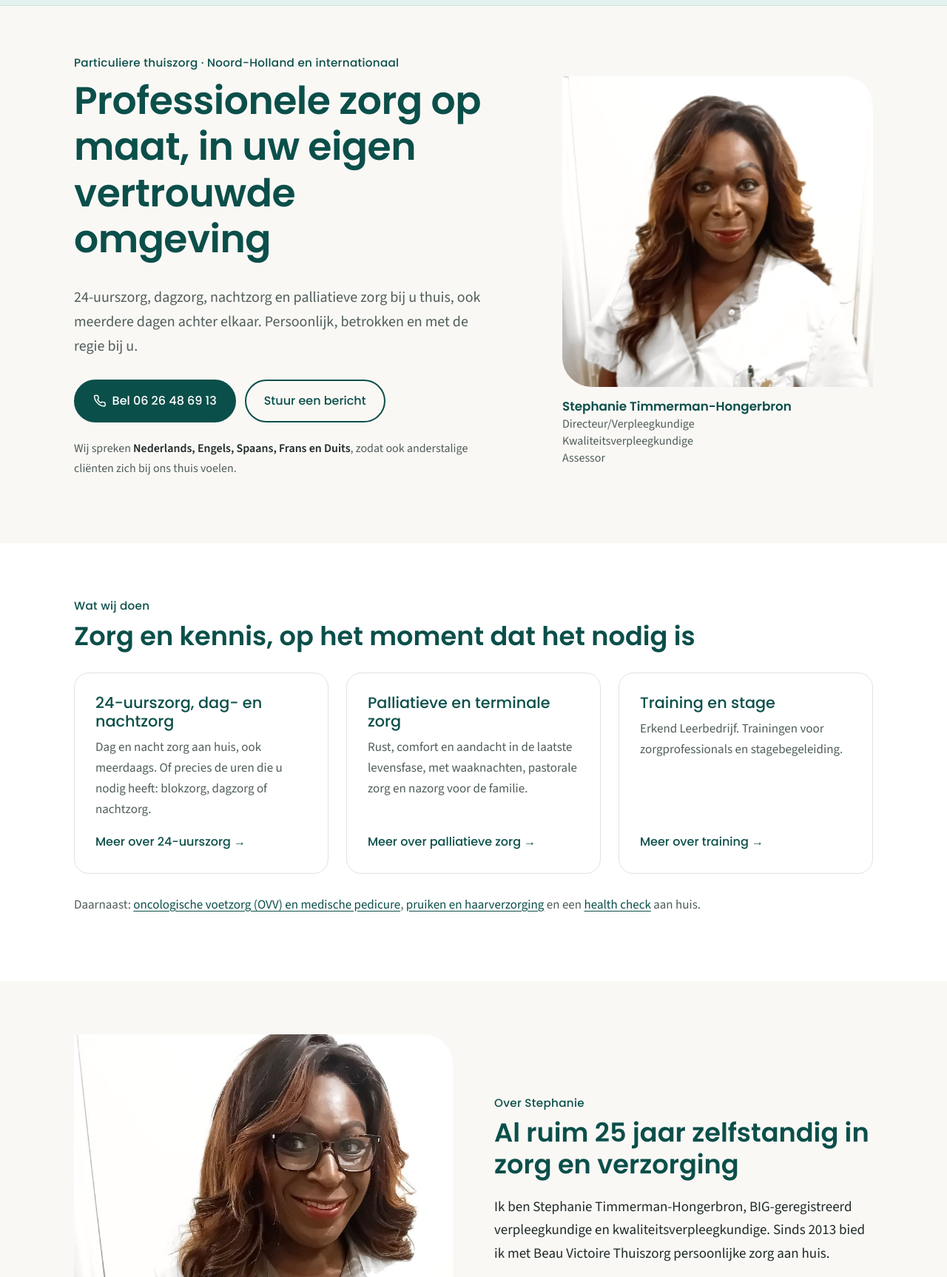
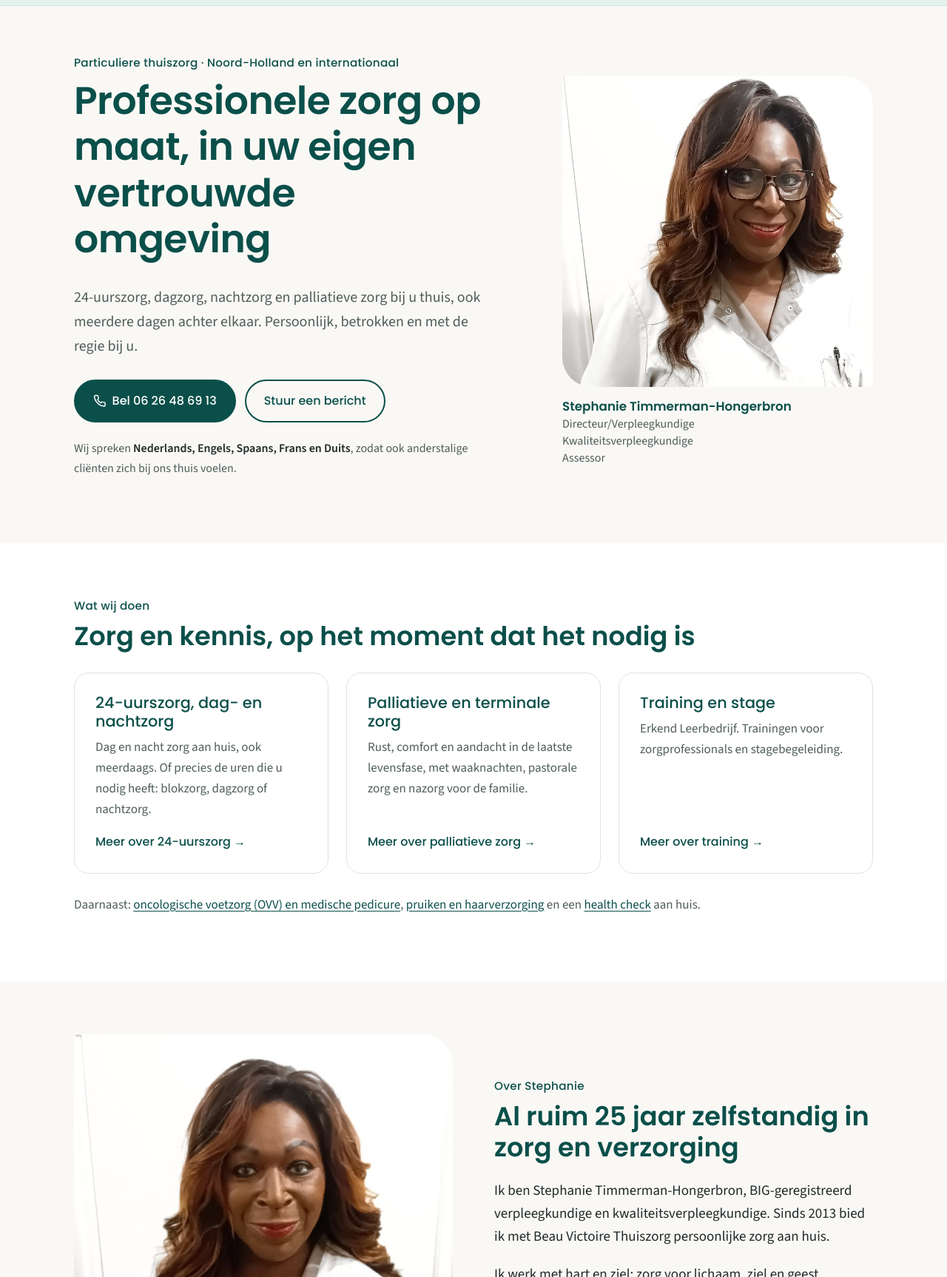
Before and after one commit to jimtimmer/beauvictoire, a plain HTML site: page index.html in a window 1280 px wide. Shown: the part 136-1862 px from the top of the page at 74% size. Drawn offline with Linux system fonts and the light colour scheme.

Commit message:
Homepage-foto's gewisseld, brilfoto op Over-pagina en als deelfoto
- Homepage (NL/EN): brilfoto bovenaan, portretfoto bij "Over Stephanie"
- Over Stephanie / About: brilfoto vervangt de uniformfoto
- og:image op alle pagina's naar de brilfoto
- Vierkante uitsnede iets hoger, zodat het haar zichtbaar blijft

Co-Authored-By: Claude Opus 5.5 <noreply@anthropic.com>

```diff
--- a/assets/css/style.css
+++ b/assets/css/style.css
@@ -78,7 +78,7 @@ li{margin-bottom:.35em}
 .hero .container{display:grid;grid-template-columns:1.1fr .9fr;gap:56px;align-items:center}
 .hero p.intro{margin-bottom:0}
 .hero-foto{width:100%;max-width:420px;justify-self:end}
-.hero-foto img{border-radius:var(--blad);width:100%;aspect-ratio:1/1;object-fit:cover}
+.hero-foto img{border-radius:var(--blad);width:100%;aspect-ratio:1/1;object-fit:cover;object-position:center 20%}
 .talen{margin-top:1.4em;font-size:1rem;color:var(--tekst-zacht)}
 .talen strong{color:var(--tekst)}
 
--- a/index.html
+++ b/index.html
@@ -11,7 +11,7 @@
 <link rel="alternate" hreflang="x-default" href="https://www.beauvictoire-thuiszorg.nl/">
 <meta property="og:title" content="Beau Victoire Thuiszorg | Particuliere 24-uurszorg en palliatieve zorg aan huis">
 <meta property="og:description" content="Particuliere 24-uurszorg, dagzorg, nachtzorg en palliatieve zorg aan huis in Noord-Holland. Persoonlijke zorg op maat door BIG-geregistreerd verpleegkundige Stephanie Timmerman.">
-<meta property="og:image" content="https://www.beauvictoire-thuiszorg.nl/assets/img/stephanie-portret.jpg">
+<meta property="og:image" content="https://www.beauvictoire-thuiszorg.nl/assets/img/stephanie-bril.jpg">
 <meta property="og:locale" content="nl_NL">
 <link rel="icon" href="/assets/img/favicon.png">
 <link rel="preload" href="/assets/fonts/poppins-latin-600-normal.woff2" as="font" type="font/woff2" crossorigin>
@@ -39,7 +39,7 @@
       <div class="knoppen"><a class="knop" href="tel:+31626486913"><svg viewBox="0 0 24 24" fill="none" stroke="currentColor" stroke-width="2" stroke-linecap="round" stroke-linejoin="round" aria-hidden="true"><path d="M22 16.9v3a2 2 0 0 1-2.2 2 19.8 19.8 0 0 1-8.6-3.1 19.5 19.5 0 0 1-6-6A19.8 19.8 0 0 1 2.1 4.2 2 2 0 0 1 4.1 2h3a2 2 0 0 1 2 1.7c.1.9.4 1.8.7 2.7a2 2 0 0 1-.5 2.1L8 9.8a16 16 0 0 0 6 6l1.3-1.3a2 2 0 0 1 2.1-.4c.9.3 1.8.6 2.7.7a2 2 0 0 1 1.7 2z"/></svg>Bel 06 26 48 69 13</a><a class="knop knop--licht" href="/contact/">Stuur een bericht</a></div>
       <p class="talen">Wij spreken <strong>Nederlands, Engels, Spaans, Frans en Duits</strong>, zodat ook anderstalige cliënten zich bij ons thuis voelen.</p>
     </div>
-    <figure class="hero-foto"><img src="/assets/img/stephanie-portret.jpg" alt="Stephanie Timmerman-Hongerbron in verpleegkundig uniform" width="994" height="1000"><figcaption class="bijschrift"><strong>Stephanie Timmerman-Hongerbron</strong><span>Directeur/Verpleegkundige</span><span>Kwaliteitsverpleegkundige</span><span>Assessor</span></figcaption></figure>
+    <figure class="hero-foto"><img src="/assets/img/stephanie-bril.jpg" alt="Stephanie Timmerman-Hongerbron met bril, in verpleegkundig uniform" width="800" height="1020"><figcaption class="bijschrift"><strong>Stephanie Timmerman-Hongerbron</strong><span>Directeur/Verpleegkundige</span><span>Kwaliteitsverpleegkundige</span><span>Assessor</span></figcaption></figure>
   </div>
 </section>
 
@@ -70,7 +70,7 @@
 
 <section class="sectie">
   <div class="container duo">
-    <div class="duo-foto"><img src="/assets/img/stephanie-bril.jpg" alt="Stephanie Timmerman-Hongerbron met bril, in verpleegkundig uniform" width="800" height="1020" loading="lazy"></div>
+    <div class="duo-foto"><img src="/assets/img/stephanie-portret.jpg" alt="Stephanie Timmerman-Hongerbron in verpleegkundig uniform" width="994" height="1000" loading="lazy"></div>
     <div>
       <span class="kicker">Over Stephanie</span>
       <h2>Al ruim 25 jaar zelfstandig in zorg en verzorging</h2>
```
Also changed, not shown: 404.html (+1 -1 lines), bedankt/index.html (+1 -1 lines), contact/index.html (+1 -1 lines), en/about/index.html (+2 -2 lines), en/care/index.html (+1 -1 lines), en/contact/index.html (+1 -1 lines), en/index.html (+3 -3 lines), en/thank-you/index.html (+1 -1 lines), en/training/index.html (+1 -1 lines), over/index.html (+2 -2 lines), training/index.html (+1 -1 lines), zorg/index.html (+1 -1 lines).
